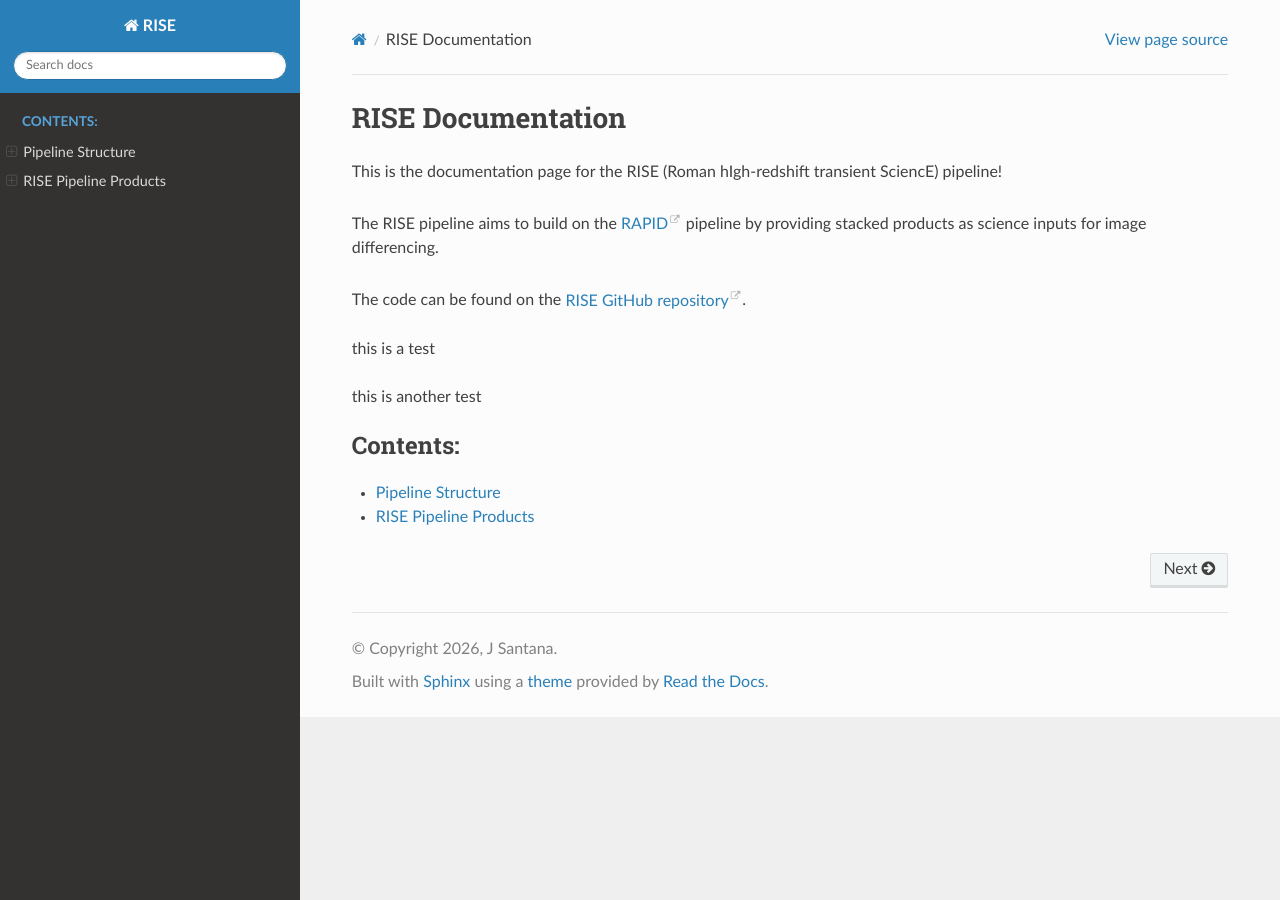
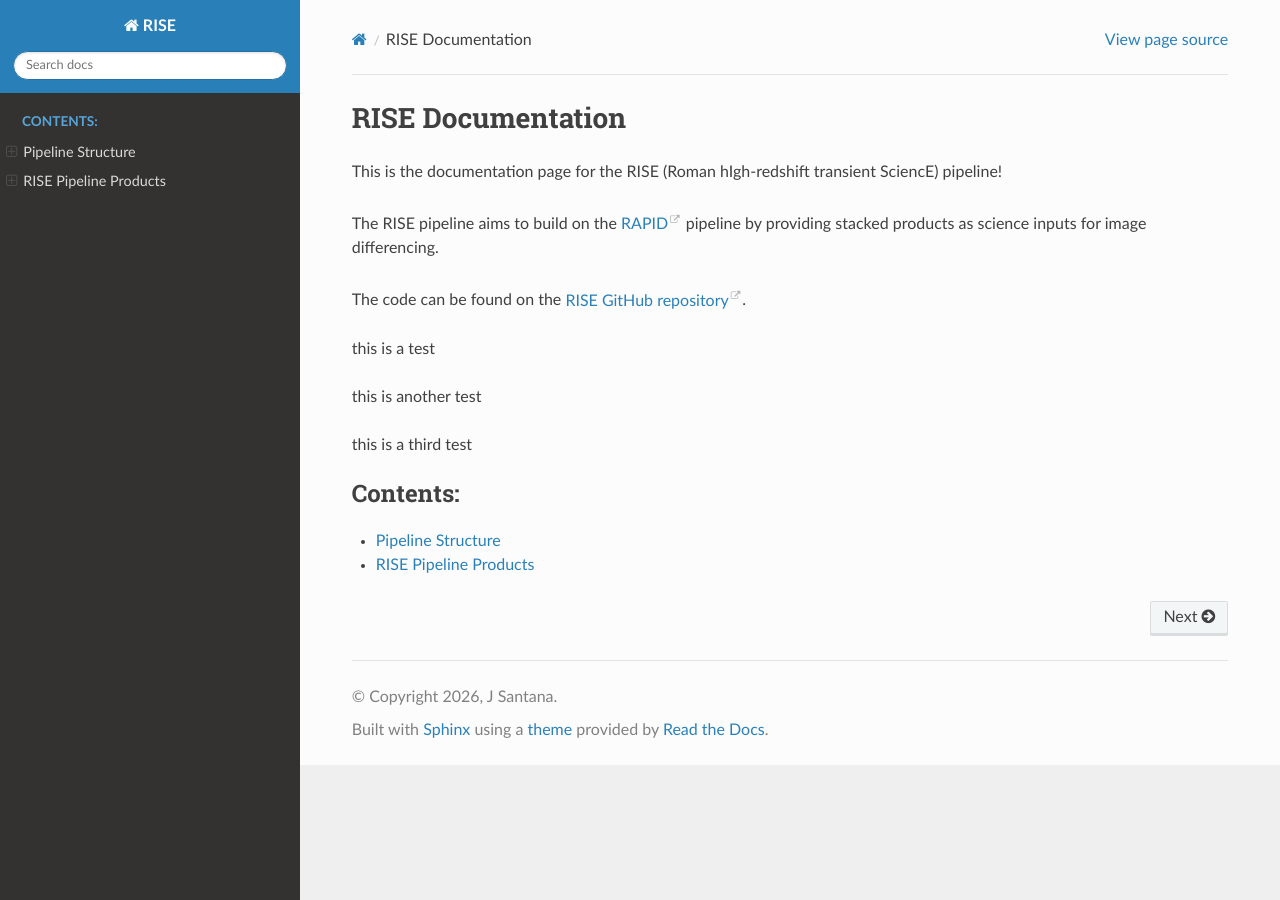
Before and after one commit to joseph-santana/RISE-docs, a Sphinx documentation site: the page built from source/index.rst, in a window 1280 px wide. Built offline with Sphinx 7.4.7 and the Read the Docs theme 3.1.0, drawn with Linux system fonts in a browser that asks for light colours.

Commit message:
cache test

```diff
--- a/source/index.rst
+++ b/source/index.rst
@@ -16,6 +16,8 @@ this is a test
 
 this is another test
 
+this is a third test
+
 .. _RISE GitHub repository: https://github.com/joseph-santana/RISE
 .. _RAPID: https://caltech-ipac-rapid.readthedocs.io/en/latest/index.html
 
```
